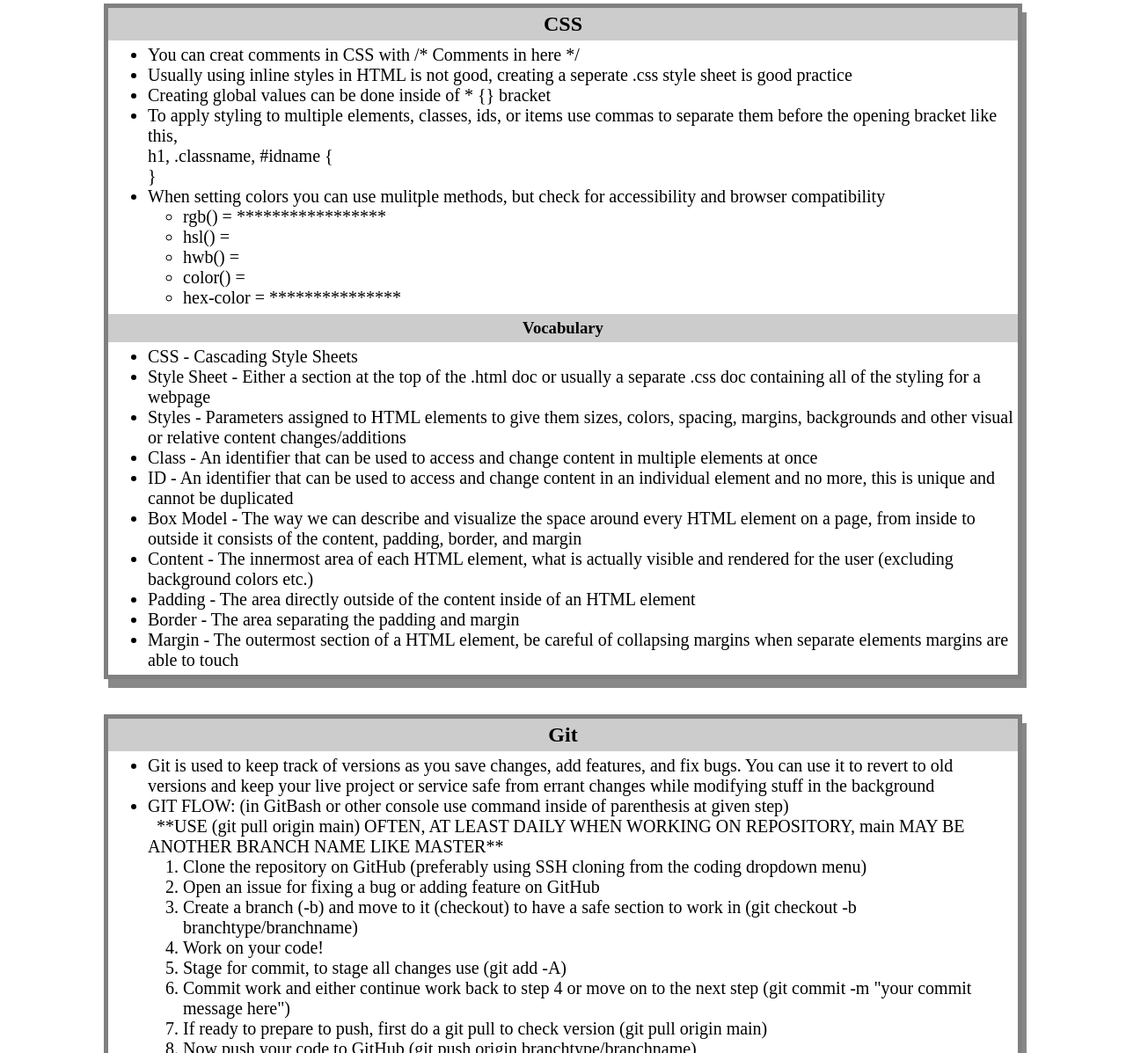
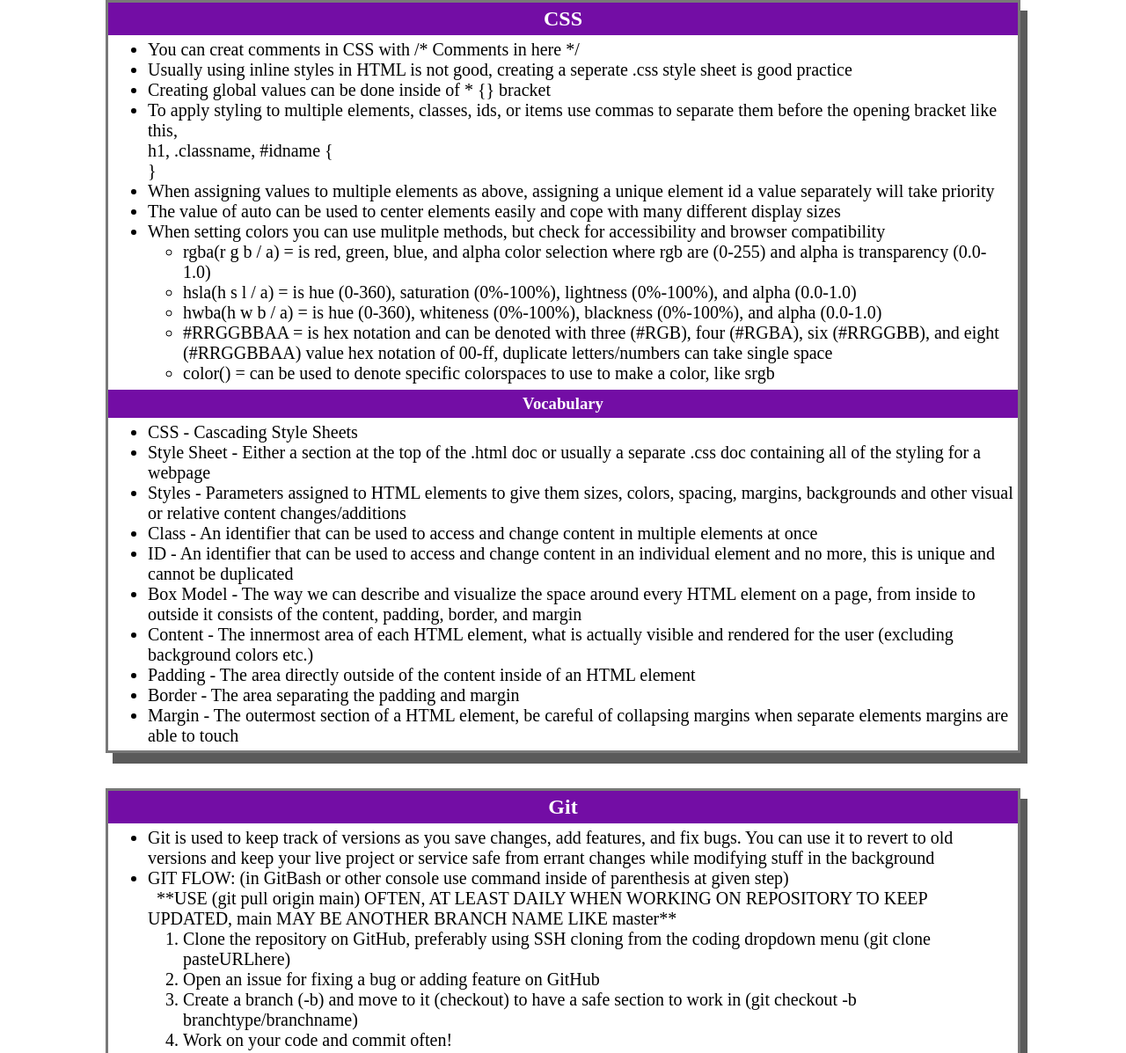
Before and after one commit to BlazeEMP/prework-study-guide, a plain HTML site: page index.html in a window 1280 px wide. Shown: the part 1940-3137 px from the top of the page at 88% size. Drawn offline with Linux system fonts and the light colour scheme.

Commit message:
finished notes for HTML CSS Git, added styles for sections and elements set up so far and ready to move to JavaScript

```diff
--- a/assets/style.css
+++ b/assets/style.css
@@ -31,11 +31,7 @@ ul, ol, #html-note {
     margin-bottom: 10px; /* adds space after the background on the sections heading so the text isn't touching it */
 }
 
-ul {
-    padding-left: 40px;
-}
-
-ol {
+ul, ol {
     padding-left: 40px;
 }
 
@@ -44,16 +40,11 @@ p {
     font-size: 30px; /* Note this won't effect #htmlnote even though it's a paragraph element since the id has higher priority */
 }
 
-.vocab {
+.vocab, .card-headings {
     padding: 5px;
     margin: -5px;
-    background-color: rgba(134, 134, 134, 0.425);
-}
-
-.card-headings {
-    background-color: rgba(134, 134, 134, 0.425);
-    padding: 5px;
-    margin: -5px;
+    background-color: hsl(280, 85%, 35%);
+    color: white;
 }
 
 .notes {
@@ -69,6 +60,6 @@ p {
     width: 80%;
     margin: 40px auto;
     padding: 5px;
-    border: 5px solid gray;
-    box-shadow: 5px 10px #888888;
+    border: 3px solid rgb(120 120 120);
+    box-shadow: 8px 12px #5A5A5A;
 }
--- a/index.html
+++ b/index.html
@@ -85,7 +85,7 @@
               &emsp;&emsp;<<!---->li>List item<<!---->/li></br>
               &emsp;<<!---->/ol></br>
               <<!---->/li></li>
-            <li>You can show html code formats in text form by interrupting it with a comment inline with the code or showing the <, text, and > putting a <<q>q</q>> before the element name and <<q>/q</q>> after it inside the <> brackets without the quotation marks</li>
+            <li>You can show html code formats in text form by interrupting it with a comment inline with the code, right after the < or before the > bracket works well to still be as readable as possible</li>
           </ul>
         </section>
         <h3 class="vocab">Vocabulary</h3>
@@ -115,13 +115,15 @@
             <li>To apply styling to multiple elements, classes, ids, or items use commas to separate them before the opening bracket like this,</br>
               h1, .classname, #idname {</br>
               }</li>
+            <li>When assigning values to multiple elements as above, assigning a unique element id a value separately will take priority</li>
+            <li>The value of auto can be used to center elements easily and cope with many different display sizes</li>
             <li>When setting colors you can use mulitple methods, but check for accessibility and browser compatibility
               <ul>
-                <li>rgb() = *****************</li>
-                <li>hsl() = </li>
-                <li>hwb() = </li>
-                <li>color() = </li>
-                <li>hex-color = ***************</li>
+                <li>rgba(r g b / a) = is red, green, blue, and alpha color selection where rgb are (0-255) and alpha is transparency (0.0-1.0)</li>
+                <li>hsla(h s l / a) = is hue (0-360), saturation (0%-100%), lightness (0%-100%), and alpha (0.0-1.0)</li>
+                <li>hwba(h w b / a) = is hue (0-360), whiteness (0%-100%), blackness (0%-100%), and alpha (0.0-1.0)</li>
+                <li>#RRGGBBAA = is hex notation and can be denoted with three (#RGB), four (#RGBA), six (#RRGGBB), and eight (#RRGGBBAA) value hex notation of 00-ff, duplicate letters/numbers can take single space</li>
+                <li>color() = can be used to denote specific colorspaces to use to make a color, like srgb</li>
               </ul>
             </li>
           </ul>
@@ -149,12 +151,12 @@
           <ul>
             <li>Git is used to keep track of versions as you save changes, add features, and fix bugs. You can use it to revert to old versions and keep your live project or service safe from errant changes while modifying stuff in the background</li>
             <li>GIT FLOW: (in GitBash or other console use command inside of parenthesis at given step)</br>
-              &ensp;**USE (git pull origin main) OFTEN, AT LEAST DAILY WHEN WORKING ON REPOSITORY, main MAY BE ANOTHER BRANCH NAME LIKE MASTER**
+              &ensp;**USE (git pull origin main) OFTEN, AT LEAST DAILY WHEN WORKING ON REPOSITORY TO KEEP UPDATED, main MAY BE ANOTHER BRANCH NAME LIKE master**
               <ol>
-                <li>Clone the repository on GitHub (preferably using SSH cloning from the coding dropdown menu)</li>
+                <li>Clone the repository on GitHub, preferably using SSH cloning from the coding dropdown menu (git clone pasteURLhere)</li>
                 <li>Open an issue for fixing a bug or adding feature on GitHub</li>
                 <li>Create a branch (-b) and move to it (checkout) to have a safe section to work in (git checkout -b branchtype/branchname)</li>
-                <li>Work on your code!</li> <!-- element 4 in git-list -->
+                <li>Work on your code and commit often!</li> <!-- element 4 in git-list -->
                 <li>Stage for commit, to stage all changes use (git add -A)</li>
                 <li>Commit work and either continue work back to step 4 or move on to the next step (git commit -m "your commit message here")</li>
                 <li>If ready to prepare to push, first do a git pull to check version (git pull origin main)</li>
@@ -166,6 +168,7 @@
             </li>
             <li>git status: checks what branch we are currently on</li>
             <li>git remote -v: check the fetch and push address you have currently, can use before git pull or push to verify where you are directed</li>
+            <li>code .: can open Visual Code at current directory in the terminal, can also replace the . with a file directory where you want to work (ex. code e:bootcamp/prework-study-guide)</li>
           </ul>
         </section>
         <h3 class="vocab">Vocabulary</h3>
@@ -181,6 +184,8 @@
             <li>Commit - When you save changes in a branch that are logged in Git</li>
             <li>Pull Request - A submission to merge the commits made in a branch being worked on (feature branch) to the base branch, must be approved and notes or changes may be made at this point</li>
             <li>Merge/Merging - The process in which a feature branch with changes made is added back into, or merged, with the base branch it came from</li>
+            <li>Repository - The Git version of a directory that tracks commits and branch changes in the project</li>
+            <li>Clone - To copy a repository from Git or GitHub into a directory</li>
           </ul>
         </section>
       </section>
```
